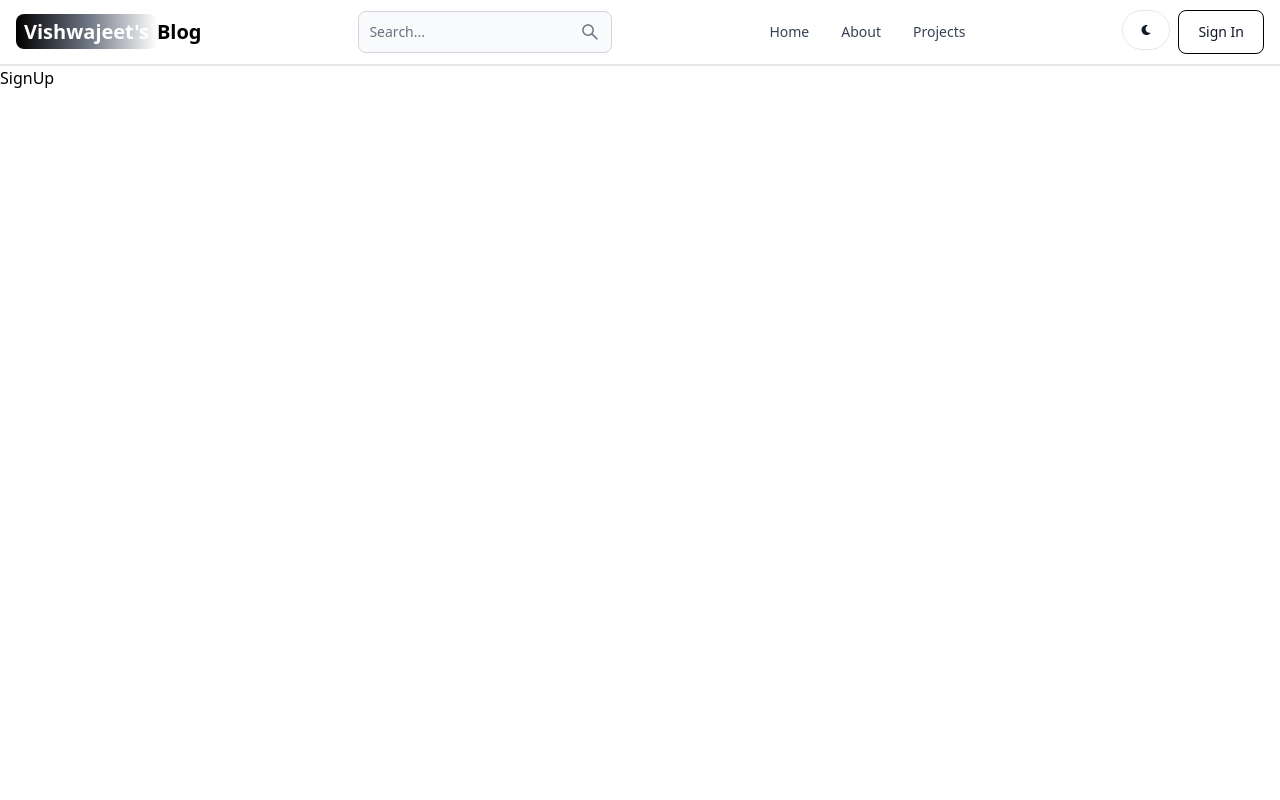
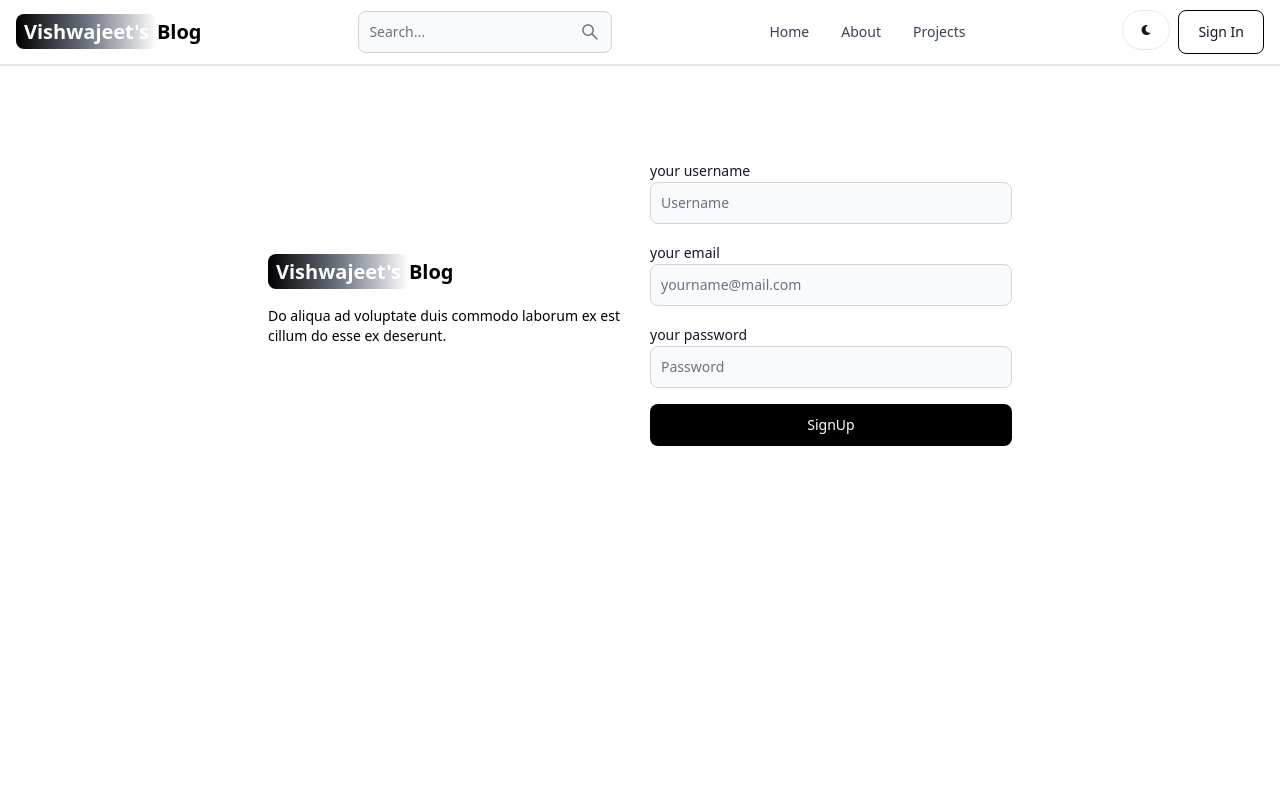
Before and after one commit to Vishwajeet-11/MERN_Blog_Application, a React (Vite) app in the folder client/: page /sign-up in a window 1280 px wide. Shown: the top 800 px of the page. Built offline with nearby package versions, Linux system fonts and the light colour scheme.

Commit message:
signup form

```diff
--- a/client/src/pages/SignUp.jsx
+++ b/client/src/pages/SignUp.jsx
@@ -1,11 +1,60 @@
-import React from 'react';
+/* eslint-disable react/no-unescaped-entities */
+import { Button, Label, TextInput } from "flowbite-react";
+import React from "react";
+import { Link } from "react-router-dom";
 
 function SignUp() {
   return (
     <>
-    <div>SignUp</div>
-     </>
-  )
+      <div className="min-h-screen mt-20">
+        <div className="flex p-3 max-w-3xl mx-auto flex-col md:flex-row md:items-center gap-5">
+          <div className="flex-1">
+            <Link
+              to="/"
+              className="self-center whitespace-nowrap text-sm sm:text-xl font-semibold dark:text:white text-4xl"
+            >
+              <span className="px-2 py-1 bg-gradient-to-r from-black via-gray-500 to-white-200 rounded-lg text-white">
+                Vishwajeet's
+              </span>
+              Blog
+            </Link>
+            <p className="text-sm mt-5">
+              Do aliqua ad voluptate duis commodo laborum ex est cillum do esse
+              ex deserunt.
+            </p>
+          </div>
+          <div className="flex-1">
+            <form className="flex flex-col gap-4">
+              <div>
+                <Label value="your username" />
+                <TextInput type="text" placeholder="Username" id="username" />
+              </div>
+              <div>
+                <Label value="your email" />
+                <TextInput type="text" placeholder="yourname@mail.com" id="email" />
+              </div>
+              <div>
+                <Label value="your password" />
+                <TextInput type="text" placeholder="Password" id="password" />
+              </div>
+              <Button
+                style={{ background: "black", color: "white" }}
+                type="submit"
+              >
+                SignUp
+              </Button>
+            </form>
+          </div>
+        </div>
+      </div>
+      <div className="">
+        <span>Have an account?</span>
+        <Link to="/sign-in" className="text-blue-500">
+          Sign In
+        </Link>
+      </div>
+    </>
+  );
 }
 
-export default SignUp
+export default SignUp;
```
